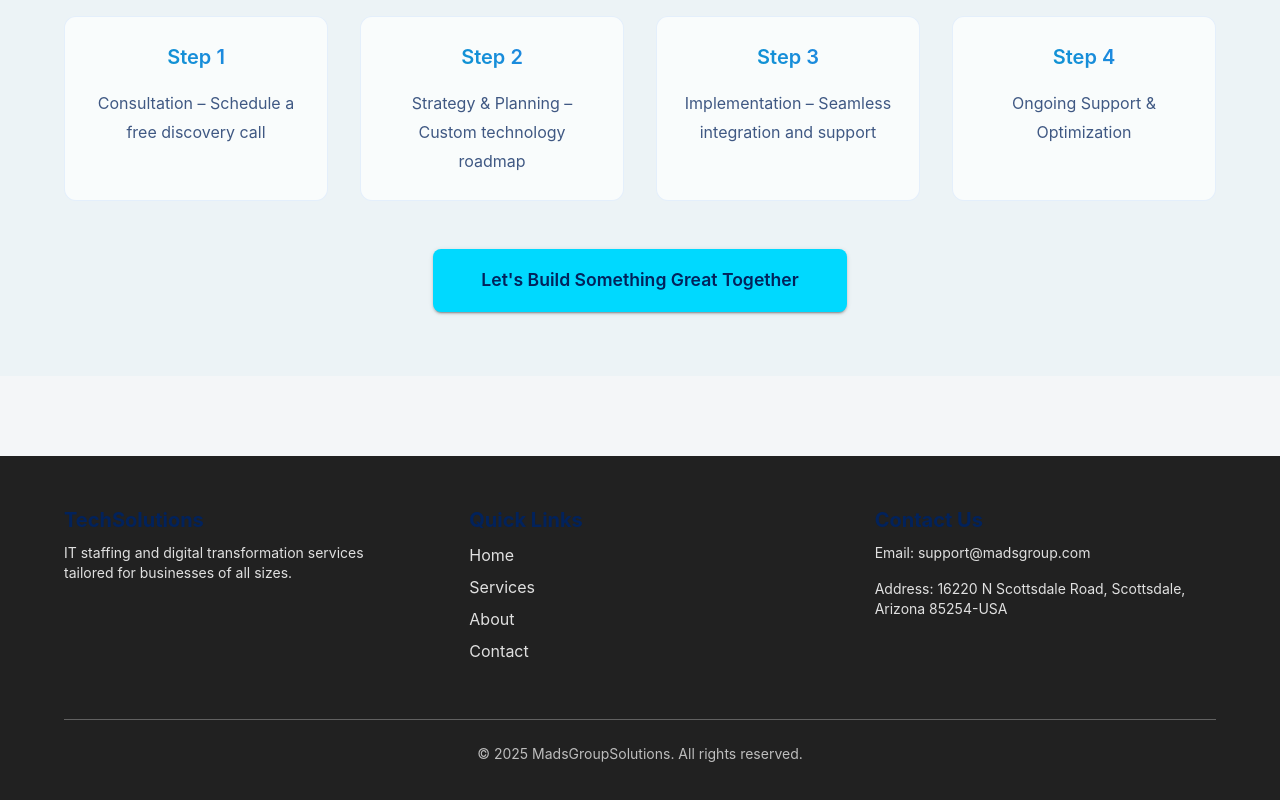
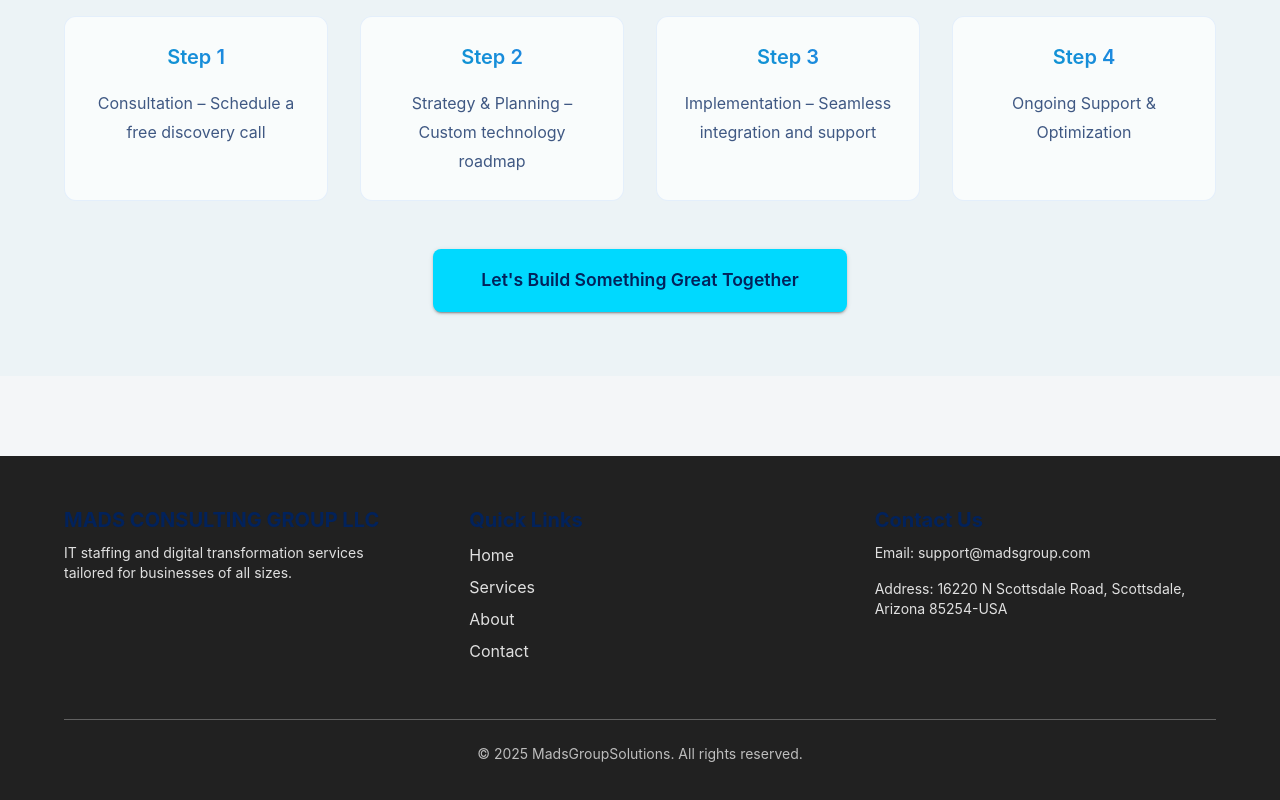
Before and after one commit to Shreyashnaveenmasai/Website, a React (Vite) app: page / in a window 1280 px wide. Shown: the part 4923-5723 px from the top of the page. Built offline with nearby package versions, Linux system fonts and the light colour scheme.

Commit message:
update footer

```diff
--- a/src/components/Footer/index.jsx
+++ b/src/components/Footer/index.jsx
@@ -48,7 +48,7 @@ const Footer = () => {
                             gutterBottom
                             sx={{ textAlign: { xs: "center", md: "left" } }}
                         >
-                            TechSolutions
+                            MADS CONSULTING GROUP LLC
                         </Typography>
                         <Typography
                             variant="body2"
```
